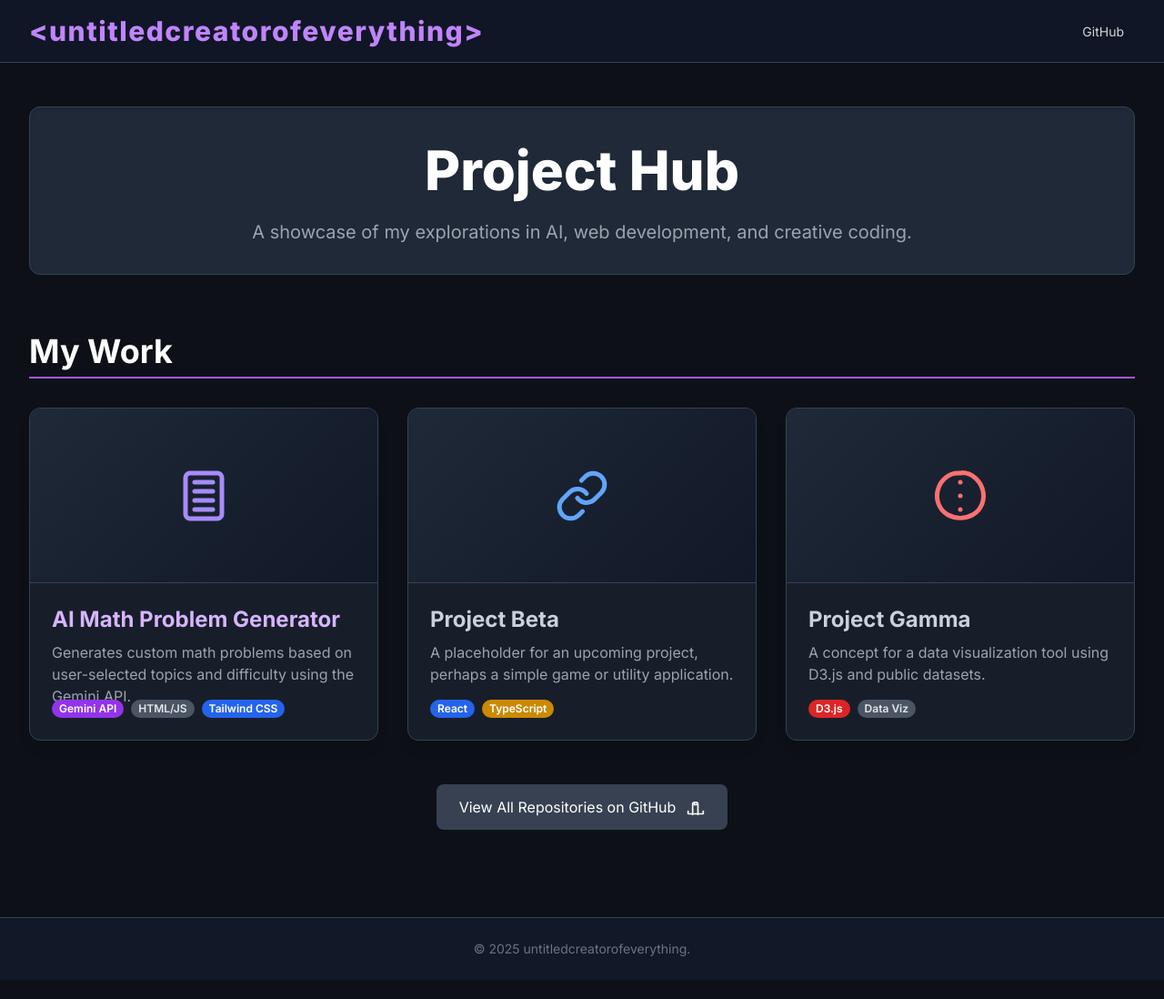
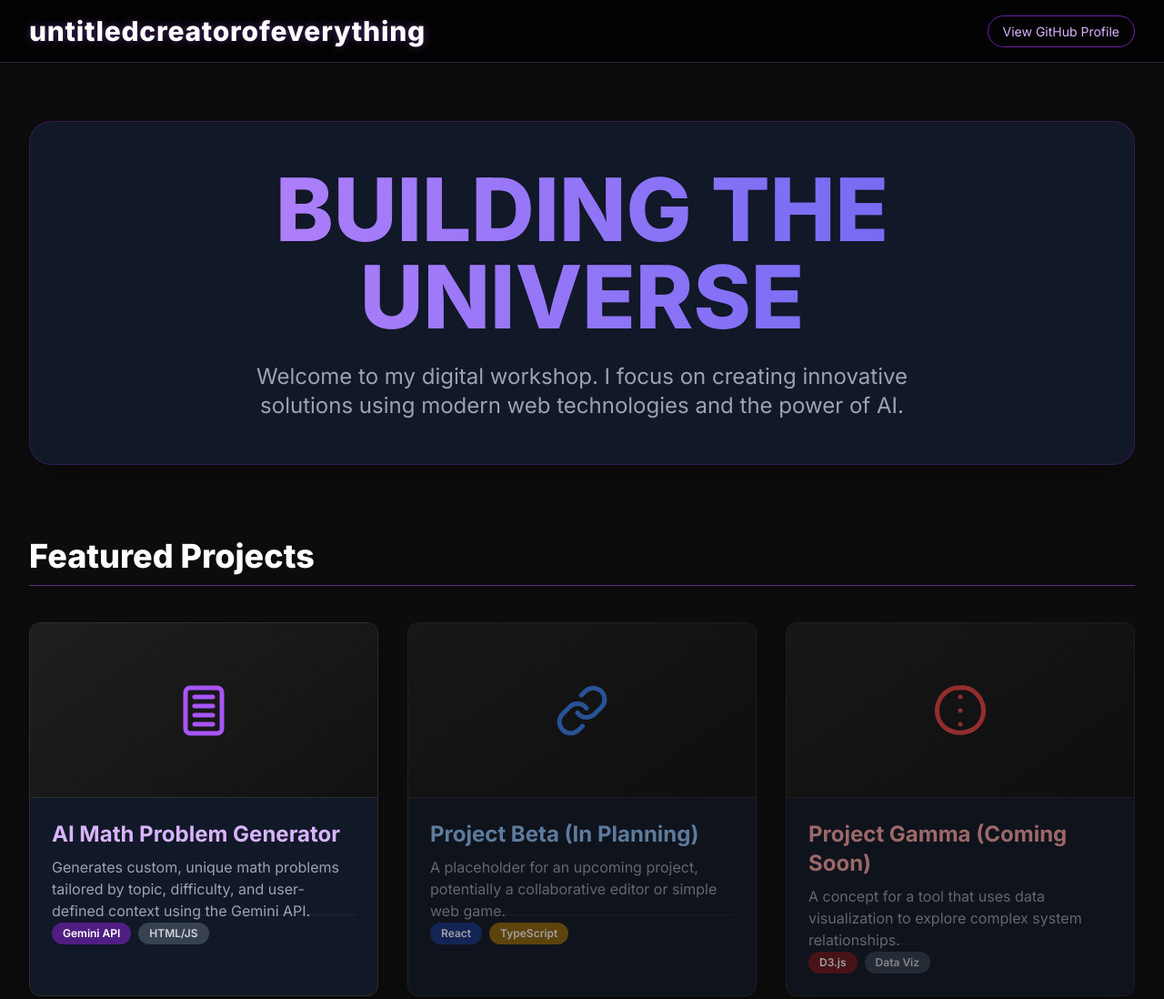
Before and after one commit to untitledcreatorofeverything/untitledcreatorofeverything.github.io, a plain HTML site: page index.html in a window 1280 px wide. Shown: the top 1098 px of the page at 91% size. Before the commit the page ends 1077 px from the top, so only its background shows below. Drawn offline with nearby package versions, Linux system fonts and the light colour scheme.

Commit message:
Update index.html

```diff
--- a/index.html
+++ b/index.html
@@ -3,127 +3,125 @@
 <head>
     <meta charset="UTF-8">
     <meta name="viewport" content="width=device-width, initial-scale=1.0">
-    <title>untitledcreatorofeverything | Project Hub</title>
+    <title>Untitled Creator of Everything | Project Portfolio</title>
     <script src="https://cdn.tailwindcss.com"></script>
-    <link href="https://fonts.googleapis.com/css2?family=Inter:wght@400;600;700;800&display=swap" rel="stylesheet">
+    <link href="https://fonts.googleapis.com/css2?family=Inter:wght@300;400;600;700;800&display=swap" rel="stylesheet">
     <style>
         body {
             font-family: 'Inter', sans-serif;
-            background-color: #0d1117; /* GitHub Dark Theme Background */
-            color: #c9d1d9; /* Light text color */
+            background-color: #0c0c0c; /* Deep Charcoal Background */
+            color: #e0e0e0; /* Off-White Text */
         }
-        .project-card a {
-            display: block;
-            text-decoration: none;
+        .header-glow {
+            text-shadow: 0 0 10px rgba(168, 85, 247, 0.4);
+        }
+        .project-card {
+            transition: all 0.3s cubic-bezier(0.4, 0, 0.2, 1);
+            border: 1px solid #2d2d2d;
+        }
+        .project-card:hover {
+            transform: translateY(-5px);
+            box-shadow: 0 10px 25px rgba(0, 0, 0, 0.5), 0 0 50px rgba(168, 85, 247, 0.2);
+            border-color: #a855f7;
         }
         .icon-box {
-            display: flex;
-            align-items: center;
-            justify-content: center;
-            height: 12rem;
-            width: 100%;
-            background: linear-gradient(135deg, #1f2937, #111827);
-            border-bottom: 1px solid #374151;
+            background: linear-gradient(145deg, #1f1f1f, #111111);
+            border-bottom: 1px solid #2d2d2d;
         }
     </style>
 </head>
 <body>
 
-    <header class="sticky top-0 bg-gray-900/90 backdrop-blur-sm border-b border-gray-700 z-10">
+    <!-- Header & Navigation -->
+    <header class="sticky top-0 bg-black/80 backdrop-blur-md border-b border-gray-800 z-10">
         <div class="max-w-7xl mx-auto px-4 sm:px-6 lg:px-8 py-4 flex justify-between items-center">
-            <a href="/" class="text-3xl font-extrabold text-purple-400 tracking-wider">
-                &lt;untitledcreatorofeverything&gt;
+            <a href="/" class="text-3xl font-extrabold text-white tracking-wide header-glow">
+                untitledcreatorofeverything
             </a>
             <nav class="space-x-4">
-                <a href="https://github.com/untitledcreatorofeverything" target="_blank" class="px-3 py-2 text-sm font-medium text-gray-300 hover:text-white hover:bg-gray-700 rounded-lg transition duration-150">
-                    GitHub
+                <a href="https://github.com/untitledcreatorofeverything" target="_blank" class="px-4 py-2 text-sm font-medium text-purple-300 hover:text-white hover:bg-purple-800/50 rounded-full transition duration-150 border border-purple-800">
+                    View GitHub Profile
                 </a>
             </nav>
         </div>
     </header>
 
-    <main class="max-w-7xl mx-auto px-4 sm:px-6 lg:px-8 py-12">
+    <!-- Main Content Area -->
+    <main class="max-w-7xl mx-auto px-4 sm:px-6 lg:px-8 py-16">
 
-        <div class="text-center mb-16 p-8 bg-gray-800 rounded-xl shadow-inner border border-gray-700">
-            <h1 class="text-6xl font-extrabold mb-4 text-white leading-tight">
-                Project Hub
+        <!-- Hero Section -->
+        <div class="text-center mb-20 p-8 md:p-12 bg-gray-900 rounded-3xl shadow-2xl border border-purple-900/50">
+            <h1 class="text-6xl md:text-8xl font-black mb-4 text-transparent bg-clip-text bg-gradient-to-r from-purple-400 to-indigo-500 leading-none">
+                BUILDING THE UNIVERSE
             </h1>
-            <p class="text-xl text-gray-400">
-                A showcase of my explorations in AI, web development, and creative coding.
+            <p class="text-xl md:text-2xl text-gray-400 mt-6 max-w-3xl mx-auto">
+                Welcome to my digital workshop. I focus on creating innovative solutions using modern web technologies and the power of AI.
             </p>
         </div>
 
+        <!-- Projects Grid -->
         <section>
-            <h2 class="text-4xl font-bold mb-8 text-white border-b-2 border-purple-500 pb-2">My Work</h2>
+            <h2 class="text-4xl font-extrabold mb-10 text-white border-b border-purple-500/50 pb-3">Featured Projects</h2>
 
+            <!-- Project Grid -->
             <div class="grid grid-cols-1 md:grid-cols-2 lg:grid-cols-3 gap-8">
 
-                <div class="project-card">
+                <!-- Project Card 1: AI Math Problem Generator -->
+                <div class="project-card bg-gray-900 rounded-xl overflow-hidden shadow-xl">
                     <a href="math_problem_generator.html">
-                        <div class="bg-gray-800/60 backdrop-blur-sm border border-gray-700 rounded-xl overflow-hidden shadow-lg hover:shadow-2xl hover:border-purple-400 transition-all duration-300 transform hover:-translate-y-1">
-                            <div class="icon-box">
-                                <svg xmlns="http://www.w3.org/2000/svg" width="60" height="60" viewBox="0 0 24 24" fill="none" stroke="#a78bfa" stroke-width="2" stroke-linecap="round" stroke-linejoin="round"><rect x="4" y="2" width="16" height="20" rx="2" ry="2"></rect><line x1="8" y1="6" x2="16" y2="6"></line><line x1="8" y1="10" x2="16" y2="10"></line><line x1="8" y1="14" x2="16" y2="14"></line><line x1="8" y1="18" x2="16" y2="18"></line></svg>
+                        <div class="icon-box flex items-center justify-center h-48 w-full">
+                            <svg xmlns="http://www.w3.org/2000/svg" width="60" height="60" viewBox="0 0 24 24" fill="none" stroke="#a855f7" stroke-width="2" stroke-linecap="round" stroke-linejoin="round"><rect x="4" y="2" width="16" height="20" rx="2" ry="2"></rect><line x1="8" y1="6" x2="16" y2="6"></line><line x1="8" y1="10" x2="16" y2="10"></line><line x1="8" y1="14" x2="16" y2="14"></line><line x1="8" y1="18" x2="16" y2="18"></line></svg>
                         </div>
                         <div class="p-6">
                             <h3 class="text-2xl font-bold mb-2 text-purple-300">AI Math Problem Generator</h3>
-                                <p class="text-gray-400 mb-4 h-12">Generates custom math problems based on user-selected topics and difficulty using the Gemini API.</p>
-                                <div class="flex flex-wrap gap-2">
-                                    <span class="bg-purple-600 text-white text-xs font-semibold px-2 py-0.5 rounded-full">Gemini API</span>
-                                    <span class="bg-gray-600 text-gray-200 text-xs font-semibold px-2 py-0.5 rounded-full">HTML/JS</span>
-                                    <span class="bg-blue-600 text-white text-xs font-semibold px-2 py-0.5 rounded-full">Tailwind CSS</span>
-                                </div>
+                            <p class="text-gray-400 mb-4 h-12">Generates custom, unique math problems tailored by topic, difficulty, and user-defined context using the Gemini API.</p>
+                            <div class="flex flex-wrap gap-2 pt-2 border-t border-gray-800">
+                                <span class="bg-purple-800/70 text-white text-xs font-semibold px-3 py-1 rounded-full">Gemini API</span>
+                                <span class="bg-gray-700 text-gray-300 text-xs font-semibold px-3 py-1 rounded-full">HTML/JS</span>
                             </div>
                         </div>
                     </a>
                 </div>
 
-                <div class="project-card">
-                    <div class="bg-gray-800/60 backdrop-blur-sm border border-gray-700 rounded-xl overflow-hidden shadow-lg hover:shadow-2xl hover:border-blue-400 transition-all duration-300 transform hover:-translate-y-1">
-                        <div class="icon-box">
-                            <svg xmlns="http://www.w3.org/2000/svg" width="60" height="60" viewBox="0 0 24 24" fill="none" stroke="#60a5fa" stroke-width="2" stroke-linecap="round" stroke-linejoin="round"><path d="M10 13a5 5 0 0 0 7.54.54l3-3a5 5 0 0 0-7.07-7.07l-1.74 1.74"></path><path d="M14 11a5 5 0 0 0-7.54-.54l-3 3a5 5 0 0 0 7.07 7.07l1.71-1.71"></path></svg>
+                <!-- Project Card 2 (Placeholder) -->
+                <div class="project-card bg-gray-900 rounded-xl overflow-hidden shadow-xl opacity-60 pointer-events-none">
+                    <div class="icon-box flex items-center justify-center h-48 w-full">
+                        <svg xmlns="http://www.w3.org/2000/svg" width="60" height="60" viewBox="0 0 24 24" fill="none" stroke="#3b82f6" stroke-width="2" stroke-linecap="round" stroke-linejoin="round"><path d="M10 13a5 5 0 0 0 7.54.54l3-3a5 5 0 0 0-7.07-7.07l-1.74 1.74"></path><path d="M14 11a5 5 0 0 0-7.54-.54l-3 3a5 5 0 0 0 7.07 7.07l1.71-1.71"></path></svg>
                     </div>
                     <div class="p-6">
-                            <h3 class="text-2xl font-bold mb-2">Project Beta</h3>
-                            <p class="text-gray-400 mb-4 h-12">A placeholder for an upcoming project, perhaps a simple game or utility application.</p>
-                            <div class="flex flex-wrap gap-2">
-                                <span class="bg-blue-600 text-white text-xs font-semibold px-2 py-0.5 rounded-full">React</span>
-                                <span class="bg-yellow-600 text-white text-xs font-semibold px-2 py-0.5 rounded-full">TypeScript</span>
-                            </div>
+                        <h3 class="text-2xl font-bold mb-2 text-blue-300">Project Beta (In Planning)</h3>
+                        <p class="text-gray-400 mb-4 h-12">A placeholder for an upcoming project, potentially a collaborative editor or simple web game.</p>
+                        <div class="flex flex-wrap gap-2 pt-2 border-t border-gray-800">
+                            <span class="bg-blue-800/70 text-white text-xs font-semibold px-3 py-1 rounded-full">React</span>
+                            <span class="bg-yellow-600/70 text-white text-xs font-semibold px-3 py-1 rounded-full">TypeScript</span>
                         </div>
                     </div>
                 </div>
 
-                <div class="project-card">
-                    <div class="bg-gray-800/60 backdrop-blur-sm border border-gray-700 rounded-xl overflow-hidden shadow-lg hover:shadow-2xl hover:border-red-400 transition-all duration-300 transform hover:-translate-y-1">
-                        <div class="icon-box">
-                            <svg xmlns="http://www.w3.org/2000/svg" width="60" height="60" viewBox="0 0 24 24" fill="none" stroke="#f87171" stroke-width="2" stroke-linecap="round" stroke-linejoin="round"><path d="M12 2.042c-.25.002-.5.002-.75 0C6.901 1.93 3.32 5.093 2.16 9.25c-1.16 4.157.34 8.58 4.11 10.94a11.8 11.8 0 0 0 11.45 0c3.77-2.36 5.27-6.783 4.11-10.94-1.16-4.157-4.74-7.32-9.09-7.408Z"></path><path d="M12 12v.01"></path><path d="M12 18v.01"></path><path d="M12 6v.01"></path></svg>
+                <!-- Project Card 3 (Placeholder) -->
+                <div class="project-card bg-gray-900 rounded-xl overflow-hidden shadow-xl opacity-60 pointer-events-none">
+                    <div class="icon-box flex items-center justify-center h-48 w-full">
+                        <svg xmlns="http://www.w3.org/2000/svg" width="60" height="60" viewBox="0 0 24 24" fill="none" stroke="#ef4444" stroke-width="2" stroke-linecap="round" stroke-linejoin="round"><path d="M12 2.042c-.25.002-.5.002-.75 0C6.901 1.93 3.32 5.093 2.16 9.25c-1.16 4.157.34 8.58 4.11 10.94a11.8 11.8 0 0 0 11.45 0c3.77-2.36 5.27-6.783 4.11-10.94-1.16-4.157-4.74-7.32-9.09-7.408Z"></path><path d="M12 12v.01"></path><path d="M12 18v.01"></path><path d="M12 6v.01"></path></svg>
                     </div>
                     <div class="p-6">
-                            <h3 class="text-2xl font-bold mb-2">Project Gamma</h3>
-                            <p class="text-gray-400 mb-4 h-12">A concept for a data visualization tool using D3.js and public datasets.</p>
-                            <div class="flex flex-wrap gap-2">
-                                <span class="bg-red-600 text-white text-xs font-semibold px-2 py-0.5 rounded-full">D3.js</span>
-                                <span class="bg-gray-600 text-gray-200 text-xs font-semibold px-2 py-0.5 rounded-full">Data Viz</span>
-                            </div>
+                        <h3 class="text-2xl font-bold mb-2 text-red-300">Project Gamma (Coming Soon)</h3>
+                        <p class="text-gray-400 mb-4 h-12">A concept for a tool that uses data visualization to explore complex system relationships.</p>
+                        <div class="flex flex-wrap gap-2 pt-2 border-t border-gray-800">
+                            <span class="bg-red-800/70 text-white text-xs font-semibold px-3 py-1 rounded-full">D3.js</span>
+                            <span class="bg-gray-700 text-gray-300 text-xs font-semibold px-3 py-1 rounded-full">Data Viz</span>
                         </div>
                     </div>
                 </div>
 
             </div>
 
-            <div class="text-center mt-12">
-                <a href="https://github.com/untitledcreatorofeverything?tab=repositories" target="_blank" class="inline-flex items-center px-6 py-3 border border-transparent text-base font-medium rounded-lg shadow-sm text-white bg-gray-700 hover:bg-gray-600 transition duration-150">
-                    View All Repositories on GitHub
-                    <svg xmlns="http://www.w3.org/2000/svg" class="ml-3 h-5 w-5" viewBox="0 0 24 24" fill="none" stroke="currentColor" stroke-width="2" stroke-linecap="round" stroke-linejoin="round"><path d="M15 22V8a2 2 0 0 0-2-2h-3a2 2 0 0 0-2 2v14"></path><path d="M10 6.5A.5.5 0 0 1 10.5 6h3a.5.5 0 0 1 .5.5v2A.5.5 0 0 1 13.5 9h-3a.5.5 0 0 1-.5-.5v-2Z"></path><path d="M22 17.5V21H2v-3.5"></path></svg>
-                </a>
-            </div>
-
         </section>
     </main>
 
-    <footer class="bg-gray-900 border-t border-gray-700 mt-12">
-        <div class="max-w-7xl mx-auto px-4 sm:px-6 lg:px-8 py-6 text-center text-sm text-gray-500">
-            &copy; <span id="current-year"></span> untitledcreatorofeverything.
+    <!-- Footer -->
+    <footer class="bg-gray-900 border-t border-gray-800 mt-20">
+        <div class="max-w-7xl mx-auto px-4 sm:px-6 lg:px-8 py-8 text-center text-sm text-gray-500">
+            &copy; <span id="current-year"></span> untitledcreatorofeverything. All Rights Reserved.
         </div>
     </footer>
 
```
Lines whose indentation alone changed are shown as unchanged.
